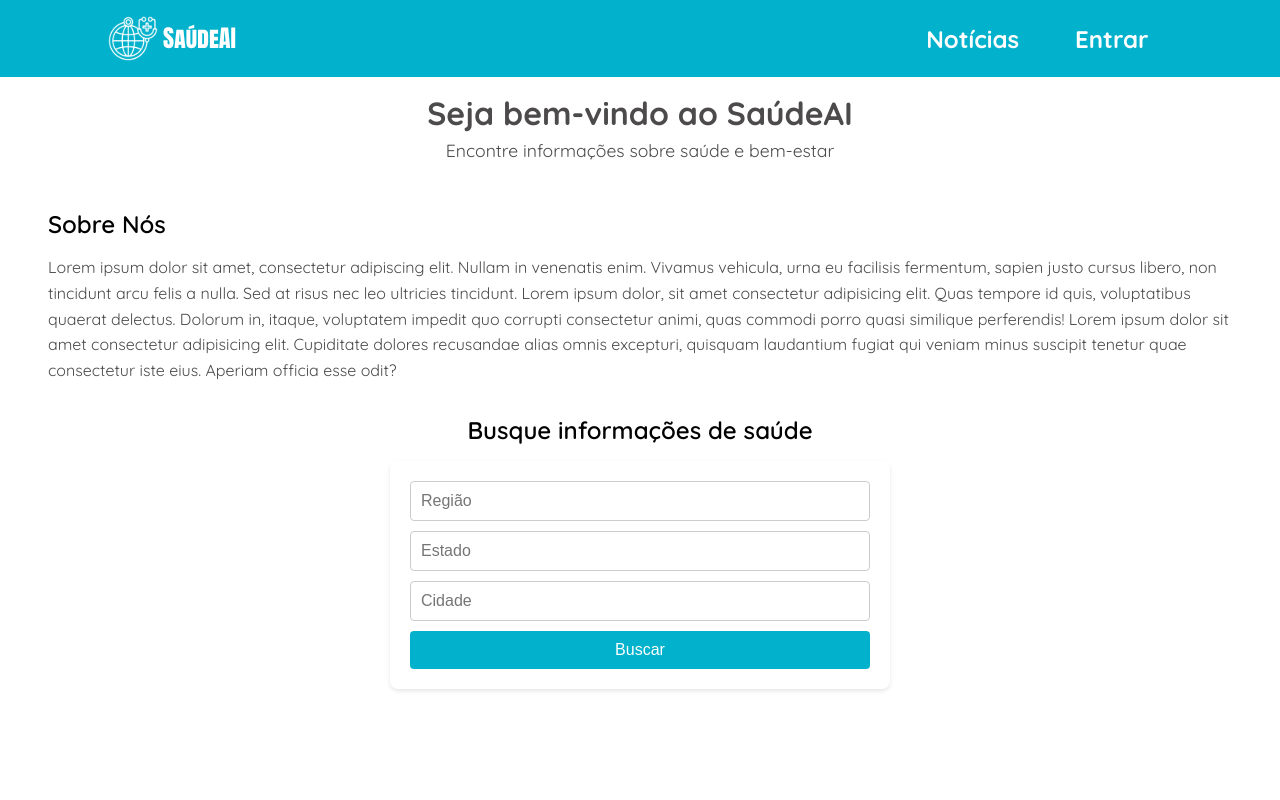
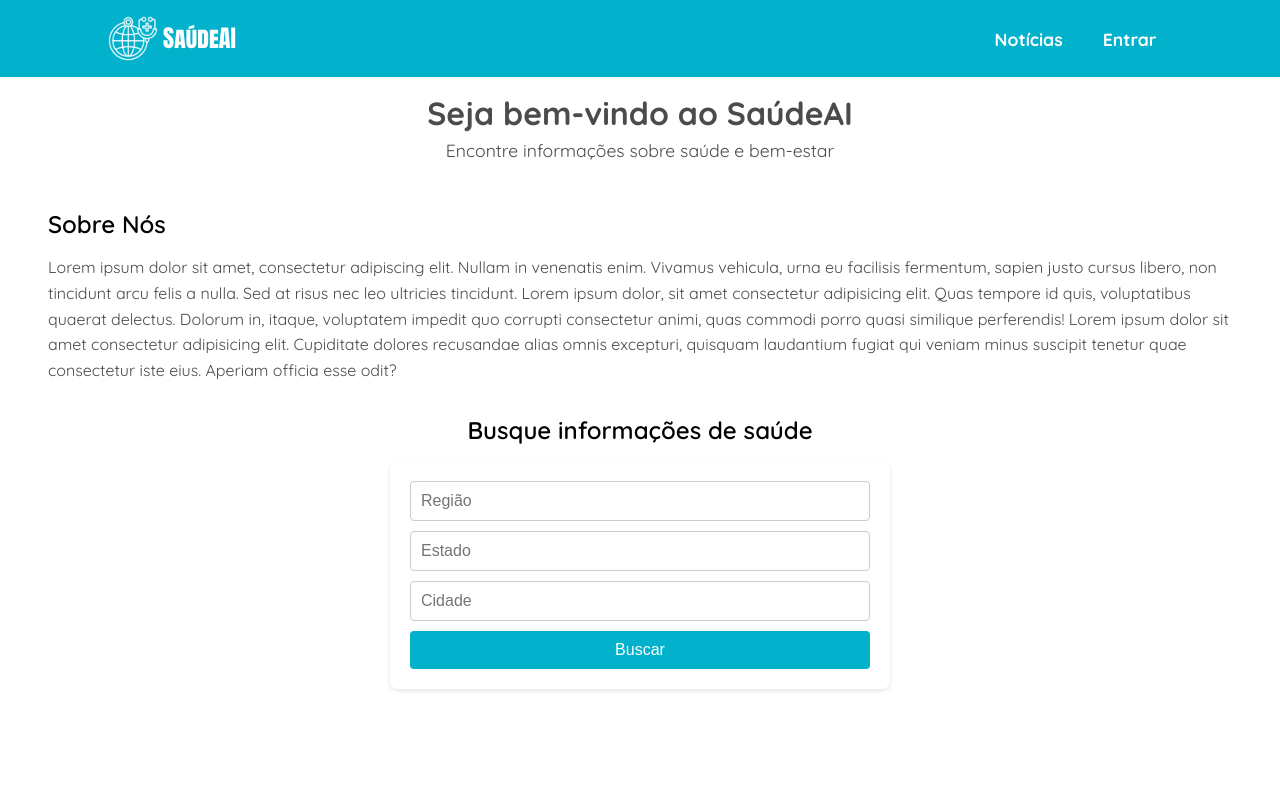
Before and after one commit to gu1frnc4/SaudeAI, an Angular app: page / in a window 1280 px wide. Shown: the top 800 px of the page. Built offline with nearby package versions, Linux system fonts and the light colour scheme; a web font is replaced by a local one.

Commit message:
Ajusta estilos do componente Header: reduz tamanho da fonte e padding do botão

```diff
--- a/src/app/components/header/header.component.css
+++ b/src/app/components/header/header.component.css
@@ -28,10 +28,10 @@
   border: none;
   font-family: var(--Quicksand-font);
   font-weight: 700;
-  font-size: 1.5rem;
+  font-size: 1.1rem;
   color: var(--white-color);
   cursor: pointer;
-  padding: .5rem 1.5rem;
+  padding: .5rem 1rem;
   border-radius: 1rem;
 }
 
```
